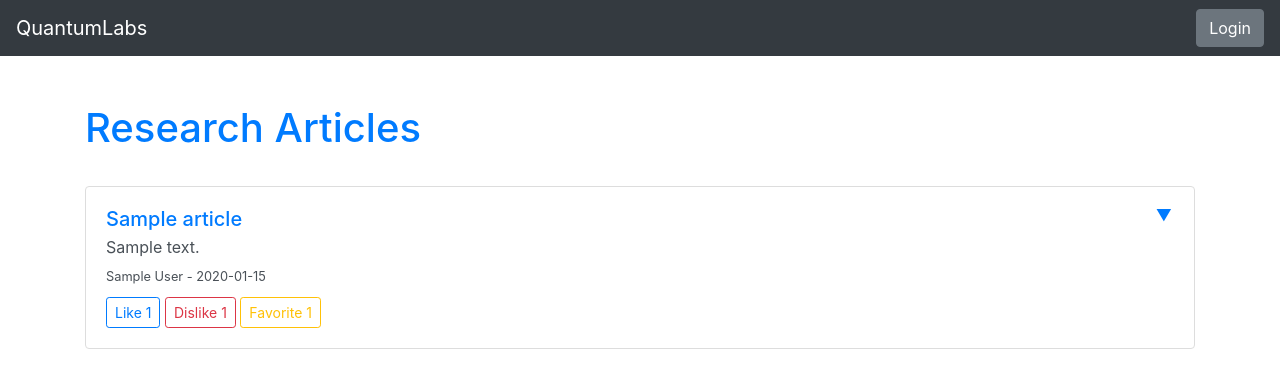
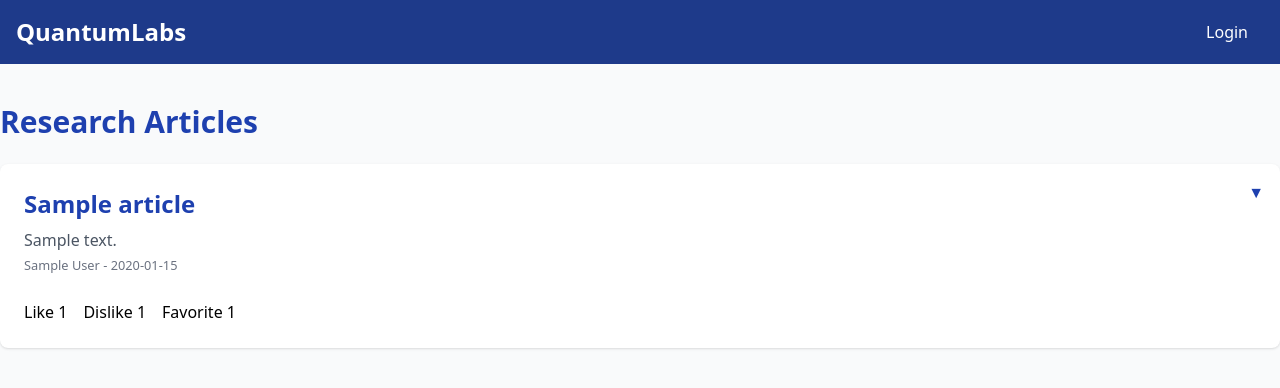
Before and after one commit to IGATAJOHN/qit_web, a Flask app: page /research in a window 1280 px wide. Shown: the top 388 px of the page. Run offline with Flask 3, Linux system fonts and the light colour scheme; tables that the repository leaves empty hold one stand-in row (values such as "Sample post"); some libraries are stand-ins or nearby versions.

Commit message:
Update research.html

```diff
--- a/templates/research.html
+++ b/templates/research.html
@@ -1,109 +1,77 @@
 <!doctype html>
 <html lang="en">
+
 <head>
     <meta charset="UTF-8">
     <meta name="viewport" content="width=device-width, initial-scale=1.0">
     <title>Research Articles</title>
-    <link rel="stylesheet" href="https://stackpath.bootstrapcdn.com/bootstrap/4.5.2/css/bootstrap.min.css">
-    <style>
-        .article-card {
-            border: 1px solid #ddd;
-            padding: 20px;
-            margin: 10px 0;
-            position: relative;
-        }
+    <link href="https://cdnjs.cloudflare.com/ajax/libs/flowbite/1.6.5/flowbite.min.css" rel="stylesheet">
+    <script src="https://cdn.tailwindcss.com"></script>
+</head>
 
-        .toggle-button {
-            position: absolute;
-            top: 10px;
-            right: 10px;
-            cursor: pointer;
-            border: none;
-            background: transparent;
-        }
+<body class="bg-gray-50">
 
-        .article-content {
-            display: none;
-            margin-top: 10px;
-        }
-
-        .interaction-buttons {
-            margin-top: 10px;
-        }
-
-        .edit-delete-buttons {
-            margin-top: 10px;
-        }
-
-        .reply-form {
-            margin-top: 10px;
-            margin-left: 20px;
-        }
-
-        .comment {
-            margin-top: 10px;
-        }
-
-        .comment .user-info {
-            font-weight: bold;
-            margin-bottom: 5px;
-        }
-
-        .reply {
-            margin-left: 20px;
-        }
-    </style>
-</head>
-<body>
-    <nav class="navbar navbar-expand-lg navbar-dark bg-dark">
-        <a class="navbar-brand" href="#">QuantumLabs</a>
+    <!-- Navbar -->
+    <nav class="bg-blue-900 p-4">
+        <div class="container mx-auto flex justify-between items-center">
+            <a class="text-white text-2xl font-semibold" href="#">QuantumLabs</a>
+            <div>
                 {% if current_user.is_authenticated and current_user.role == 'admin' %}
-        <a class="btn btn-secondary ml-auto" href="{{ url_for('upload') }}">Upload Article</a>
+                <a class="btn btn-primary text-white px-4 py-2 rounded ml-2" href="{{ url_for('upload') }}">Upload Article</a>
                 {% endif %}
                 {% if current_user.is_authenticated %}
-        <a class="btn btn-secondary ml-auto" href="{{ url_for('logout') }}">Logout</a>
+                <a class="btn btn-secondary text-white px-4 py-2 rounded ml-2" href="{{ url_for('logout') }}">Logout</a>
                 {% else %}
-        <a class="btn btn-secondary ml-auto" href="{{ url_for('login') }}">Login</a>
+                <a class="btn btn-secondary text-white px-4 py-2 rounded ml-2" href="{{ url_for('login') }}">Login</a>
                 {% endif %}
+            </div>
+        </div>
     </nav>
 
-    <div class="container mt-5">
-        <h1 class="my-4 text-primary">Research Articles</h1>
-        <div id="articles" class="list-group">
+    <!-- Main Content -->
+    <div class="container mx-auto mt-10">
+        <h1 class="text-3xl font-bold text-blue-800 mb-6">Research Articles</h1>
+
+        <div id="articles" class="space-y-6">
             {% for article in articles %}
-            <div class="list-group-item list-group-item-action article-card">
-                <h5 class="mb-1 text-primary">{{ article.title }}</h5>
-                <p class="mb-1">{{ article.description }}</p>
-                <small>{{ article.author }} - {{ article.date }}</small>
-                <button class="toggle-button btn btn-link" onclick="toggleContent({{ article.id }})">▼</button>
+            <div class="bg-white shadow rounded-lg p-6 relative">
+                <h2 class="text-2xl font-semibold text-blue-800">{{ article.title }}</h2>
+                <p class="text-gray-600 mt-2">{{ article.description|safe }}</p>
+                <small class="text-gray-500">{{ article.author }} - {{ article.date }}</small>
 
-                <div id="article-content-{{ article.id }}" class="article-content">
-                    <hr>
-                    <p>{{ article.content|safe }}</p>
+                <button class="absolute top-4 right-4 text-blue-800" onclick="toggleContent({{ article.id }})">
+                    ▼
+                </button>
 
-                    <!-- Comments section -->
-                    <div>
-                        <h4>Comments:</h4>
-                        <div id="comments-{{ article.id }}">
+                <div id="article-content-{{ article.id }}" class="article-content mt-4 hidden">
+                    <hr class="mb-4">
+                    <div>{{ article.content|safe }}</div>
+
+                    <!-- Comments Section -->
+                    <div class="mt-6">
+                        <h4 class="text-lg font-semibold text-blue-800">Comments:</h4>
+                        <div id="comments-{{ article.id }}" class="space-y-4 mt-4">
                             {% for comment in article.comments %}
-                            <div class="comment alert alert-info" role="alert" data-comment-id="{{ comment.id }}">
+                            <div class="bg-gray-100 p-4 rounded-lg shadow comment" data-comment-id="{{ comment.id }}">
                                 {% if comment.user %}
-                                <div class="user-info">{{ comment.user.username }}</div>
+                                <div class="font-semibold text-blue-700">{{ comment.user.username }}</div>
                                 {% endif %}
-                                <div class="comment-content">{{ comment.content }}</div>
-                                <button class="btn btn-link" onclick="toggleReplyForm({{ comment.id }})">Reply</button>
-                                <div class="reply-form" id="reply-form-{{ comment.id }}" style="display: none;">
-                                    <textarea class="form-control" placeholder="Write your reply"></textarea>
+                                <p class="text-gray-600 mt-2">{{ comment.content|safe }}</p>
+                                <button class="text-blue-800 mt-2" onclick="toggleReplyForm({{ comment.id }})">Reply</button>
+
+                                <div class="reply-form mt-4 hidden" id="reply-form-{{ comment.id }}">
+                                    <textarea class="form-control w-full px-4 py-2 rounded-lg" placeholder="Write your reply"></textarea>
                                     <button class="btn btn-primary mt-2" onclick="addComment({{ article.id }}, {{ comment.id }})">Add Reply</button>
                                 </div>
+
                                 {% if comment.replies %}
-                                <div class="replies">
+                                <div class="replies mt-4 space-y-4 ml-6">
                                     {% for reply in comment.replies %}
-                                    <div class="reply alert alert-secondary">
+                                    <div class="bg-gray-200 p-3 rounded-lg shadow reply">
                                         {% if reply.user %}
-                                        <div class="user-info">{{ reply.user.username }}</div>
+                                        <div class="font-semibold text-blue-700">{{ reply.user.username }}</div>
                                         {% endif %}
-                                        <div class="comment-content">{{ reply.content }}</div>
+                                        <p class="text-gray-600 mt-2">{{ reply.content|safe }}</p>
                                     </div>
                                     {% endfor %}
                                 </div>
@@ -112,18 +80,25 @@
                             {% endfor %}
                         </div>
                     </div>
-                    <textarea class="form-control" id="comment-{{ article.id }}" placeholder="Write your comment"></textarea>
+
+                    <textarea class="form-control w-full mt-4 px-4 py-2 rounded-lg" id="comment-{{ article.id }}" placeholder="Write your comment"></textarea>
                     <button class="btn btn-primary mt-2" onclick="addComment({{ article.id }})">Add Comment</button>
                 </div>
 
-                <div class="interaction-buttons">
-                    <button class="btn btn-sm btn-outline-primary" onclick="updateArticleCount('{{ url_for('like_article', article_id=article.id) }}', 'likes-{{ article.id }}')">Like <span id="likes-{{ article.id }}">{{ article.likes or 0 }}</span></button>
-                    <button class="btn btn-sm btn-outline-danger" onclick="updateArticleCount('{{ url_for('dislike_article', article_id=article.id) }}', 'dislikes-{{ article.id }}')">Dislike <span id="dislikes-{{ article.id }}">{{ article.dislikes or 0 }}</span></button>
-                    <button class="btn btn-sm btn-outline-warning" onclick="updateArticleCount('{{ url_for('favorite_article', article_id=article.id) }}', 'favorites-{{ article.id }}')">Favorite <span id="favorites-{{ article.id }}">{{ article.favorites or 0 }}</span></button>
+                <div class="interaction-buttons flex space-x-4 mt-6">
+                    <button class="btn btn-outline-primary" onclick="updateArticleCount('{{ url_for('like_article', article_id=article.id) }}', 'likes-{{ article.id }}')">
+                        Like <span id="likes-{{ article.id }}">{{ article.likes or 0 }}</span>
+                    </button>
+                    <button class="btn btn-outline-danger" onclick="updateArticleCount('{{ url_for('dislike_article', article_id=article.id) }}', 'dislikes-{{ article.id }}')">
+                        Dislike <span id="dislikes-{{ article.id }}">{{ article.dislikes or 0 }}</span>
+                    </button>
+                    <button class="btn btn-outline-warning" onclick="updateArticleCount('{{ url_for('favorite_article', article_id=article.id) }}', 'favorites-{{ article.id }}')">
+                        Favorite <span id="favorites-{{ article.id }}">{{ article.favorites or 0 }}</span>
+                    </button>
                 </div>
 
                 {% if current_user.is_authenticated and current_user.role == 'admin' %}
-                <div class="edit-delete-buttons">
+                <div class="edit-delete-buttons mt-6 flex space-x-4">
                     <a href="{{ url_for('edit_article', id=article.id) }}" class="btn btn-primary btn-sm">Edit</a>
                     <a href="{{ url_for('delete_article', id=article.id) }}" class="btn btn-danger btn-sm">Delete</a>
                 </div>
@@ -136,23 +111,12 @@
     <script>
         function toggleContent(articleId) {
             const contentDiv = document.getElementById(`article-content-${articleId}`);
-            const button = contentDiv.previousElementSibling;
-            contentDiv.style.display = contentDiv.style.display === "block" ? "none" : "block";
-            button.innerHTML = contentDiv.style.display === "block" ? "▲" : "▼";
+            contentDiv.classList.toggle('hidden');
         }
 
         function toggleReplyForm(commentId) {
-            console.log('toggleReplyForm called with commentId:', commentId);
-            if (!commentId) {
-                console.error('Comment ID is undefined. Check the HTML and data binding.');
-                return;
-            }
             const replyForm = document.getElementById(`reply-form-${commentId}`);
-            if (!replyForm) {
-                console.error(`Reply form with id reply-form-${commentId} not found`);
-                return;
-            }
-            replyForm.style.display = replyForm.style.display === "block" ? "none" : "block";
+            replyForm.classList.toggle('hidden');
         }
 
         function addComment(articleId, parentId = null) {
@@ -167,59 +131,44 @@
                 },
                 body: JSON.stringify({ content: commentContent, parent_id: parentId }),
             })
-            .then(response => {
-                if (response.ok) {
-                    return response.json();
-                }
-                throw new Error('Failed to add comment');
-            })
+            .then(response => response.ok ? response.json() : Promise.reject('Failed to add comment'))
             .then(data => {
-                if (data.parent_id) {
-                    const repliesDiv = document.querySelector(`[data-comment-id='${data.parent_id}'] .replies`);
-                    repliesDiv.innerHTML += `<div class="reply alert alert-secondary">
-                                                <div class="user-info">${data.username}</div>
-                                                <div class="comment-content">${data.content}</div>
+                const commentsDiv = parentId
+                    ? document.querySelector(`[data-comment-id='${data.parent_id}'] .replies`)
+                    : document.getElementById(`comments-${articleId}`);
+
+                commentsDiv.innerHTML += `
+                    <div class="comment alert alert-info mt-4 p-4 rounded-lg shadow" data-comment-id="${data.id}">
+                        <div class="font-semibold text-blue-700">${data.username}</div>
+                        <p class="text-gray-600 mt-2">${data.content|safe}</p>
+                        <button class="text-blue-800 mt-2" onclick="toggleReplyForm(${data.id})">Reply</button>
+                        <div class="reply-form hidden mt-4" id="reply-form-${data.id}">
+                            <textarea class="form-control w-full px-4 py-2 rounded-lg" placeholder="Write your reply"></textarea>
+                            <button class="btn btn-primary mt-2" onclick="addComment(${articleId}, ${data.id})">Add Reply</button>
+                        </div>
+                        <div class="replies mt-4 space-y-4"></div>
                     </div>`;
+
+                if (parentId) {
                     document.querySelector(`#reply-form-${data.parent_id} textarea`).value = '';
                 } else {
-                    const commentsDiv = document.getElementById(`comments-${articleId}`);
-                    commentsDiv.innerHTML += `<div class="comment alert alert-info" role="alert" data-comment-id="${data.id}">
-                                                <div class="user-info">${data.username}</div>
-                                                <div class="comment-content">${data.content}</div>
-                                                <button class="btn btn-link" onclick="toggleReplyForm(${data.id})">Reply</button>
-                                                <div class="reply-form" id="reply-form-${data.id}" style="display: none;">
-                                                    <textarea class="form-control" placeholder="Write your reply"></textarea>
-                                                    <button class="btn btn-primary mt-2" onclick="addComment(${articleId}, ${data.id})">Add Reply</button>
-                                                </div>
-                                                <div class="replies"></div>
-                                              </div>`;
                     document.getElementById(`comment-${articleId}`).value = '';
                 }
             })
-            .catch(error => {
-                console.error('Error:', error);
-            });
+            .catch(error => console.error('Error:', error));
         }
 
         function updateArticleCount(url, elementId) {
-            fetch(url, {
-                method: 'POST'
+            fetch(url, { method: 'POST' })
+            .then(response => response.ok ? response.json() : Promise.reject('Failed to update count'))
+            .then(data => {
+                document.getElementById(elementId).textContent = data[elementId.split('-')[0]];
             })
-            .then(response => {
-                if (response.ok) {
-                    return response.json();
-                }
-                throw new Error('Failed to update count');
-            })
-            .then(data => {
-                if (data.success) {
-                    document.getElementById(elementId).textContent = data[elementId.split('-')[0]];
-                }
-            })
-            .catch(error => {
-                console.error('Error:', error);
-            });
+            .catch(error => console.error('Error:', error));
         }
     </script>
+
+    <script src="https://cdnjs.cloudflare.com/ajax/libs/flowbite/1.6.5/flowbite.min.js"></script>
 </body>
+
 </html>
```
Lines whose indentation alone changed are shown as unchanged.
